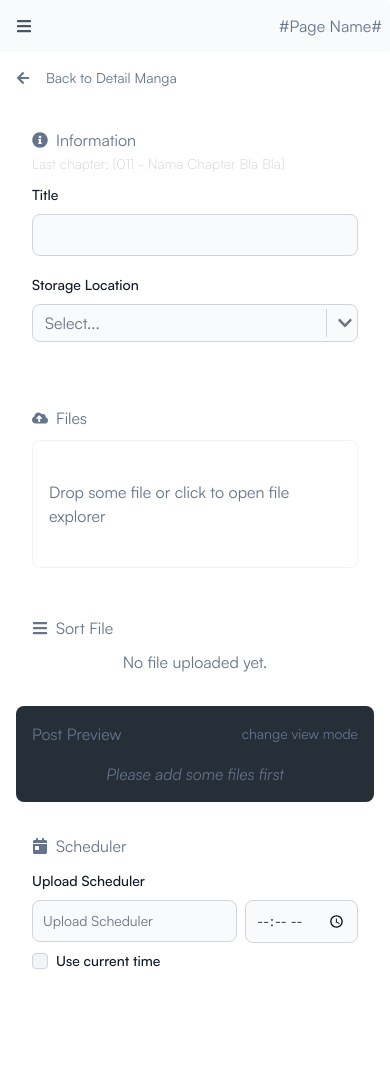
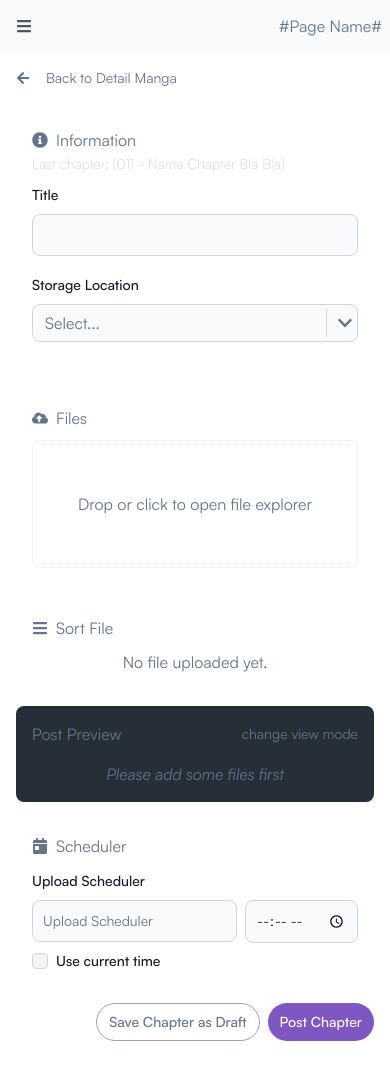
Before and after one commit to azzahradins/kyscms-js, a Next.js app: page /manga/detail/1/chapters/add in a window 390 px wide. Shown: the top 1080 px of the page. Built offline with nearby package versions, Linux system fonts and the light colour scheme.

Commit message:
[update] chapter add wordings

```diff
--- a/app/(private)/manga/detail/[slug]/(forms)/chapters/add/components/DragDrop.tsx
+++ b/app/(private)/manga/detail/[slug]/(forms)/chapters/add/components/DragDrop.tsx
@@ -34,7 +34,7 @@ export const DragDrop = ({ setFileList }: IDragDrop): React.ReactElement => {
         <div className='border p-4 border-dotted rounded-lg h-32 flex justify-center'>
         {isDragActive
           ? <span className='self-center'> Just drop it here </span>
-          : <span className='self-center'> Drop some file or click to open file explorer </span>
+          : <span className='self-center'> Drop or click to open file explorer </span>
         }
         </div>
       </div>
--- a/app/(private)/manga/detail/[slug]/(forms)/chapters/add/components/Scheduler.tsx
+++ b/app/(private)/manga/detail/[slug]/(forms)/chapters/add/components/Scheduler.tsx
@@ -3,7 +3,7 @@ import { FaCalendarDay } from 'react-icons/fa'
 
 export const Scheduler = (): React.ReactElement => {
   return (
-    <div className='p-4 dark:bg-dark-2 rounded-lg mb-4'>
+    <div className='p-4 dark:bg-dark-2 rounded-lg'>
       <div className='mb-2'>
         <span className='inline-flex gap-2'> <FaCalendarDay className='self-center' /> Scheduler </span>
       </div>
--- a/app/(private)/manga/detail/[slug]/(forms)/chapters/add/page.tsx
+++ b/app/(private)/manga/detail/[slug]/(forms)/chapters/add/page.tsx
@@ -44,7 +44,11 @@ export default function ChapterAdd({ params }: { params: { slug: string }, child
             fileList={fileList}
             setFileList={setFileList} />
         </div>
-        <div className='w-full relative flex flex-col-reverse md:flex-col gap-4'>
+        <div className='w-full relative flex flex-col-reverse md:flex-col gap-4 h-fit'>
+          <div className='lg:hidden inline-flex gap-2 justify-end'>
+            <Button text='Save Chapter as Draft' size='sm' style='pills' type='button' variant='gray' />
+            <Button text='Post Chapter' size='sm' style='pills' type='submit' />
+          </div>
           <Scheduler />
           <PreviewImage
             itemList={fileList} />
```
